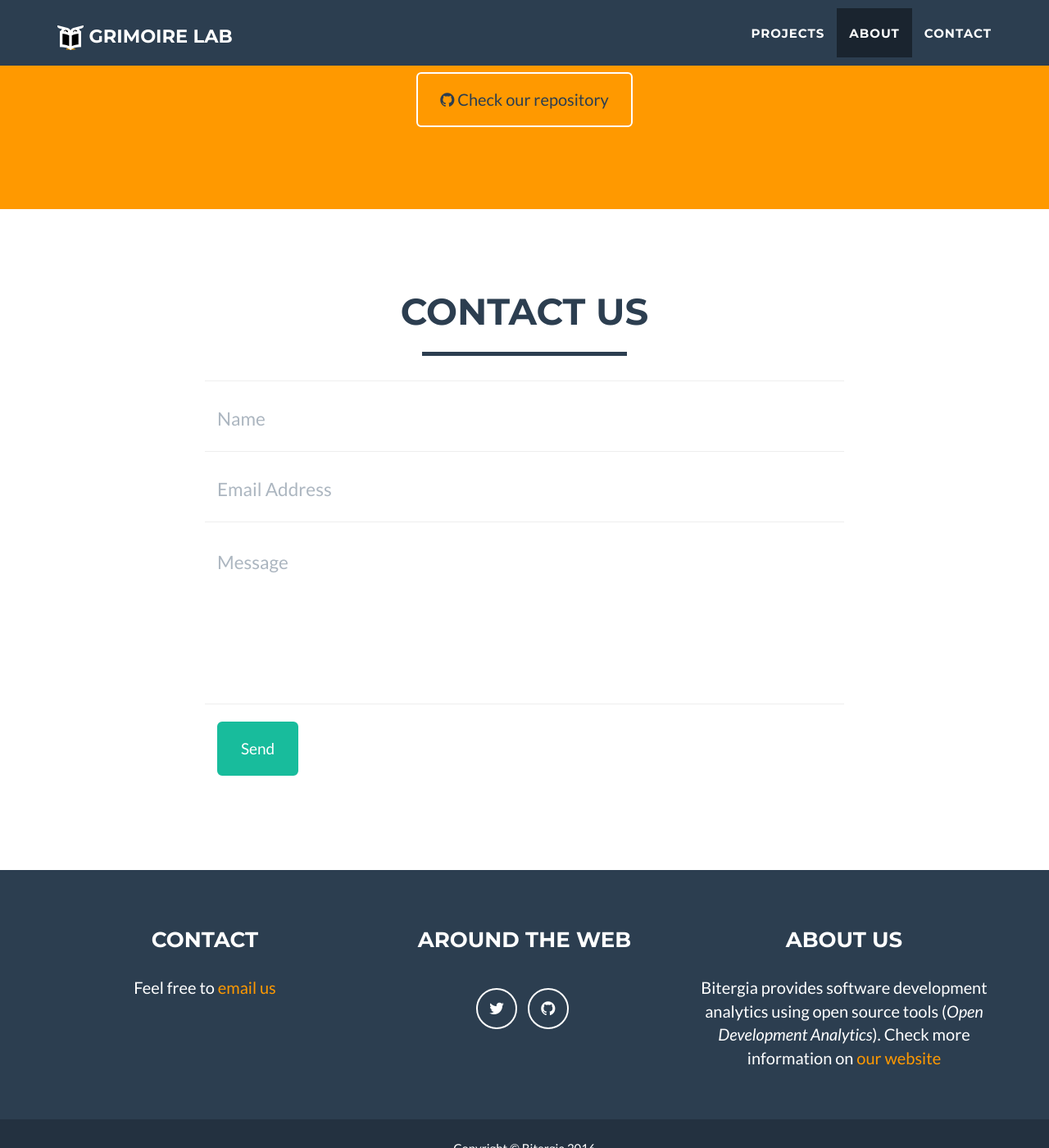
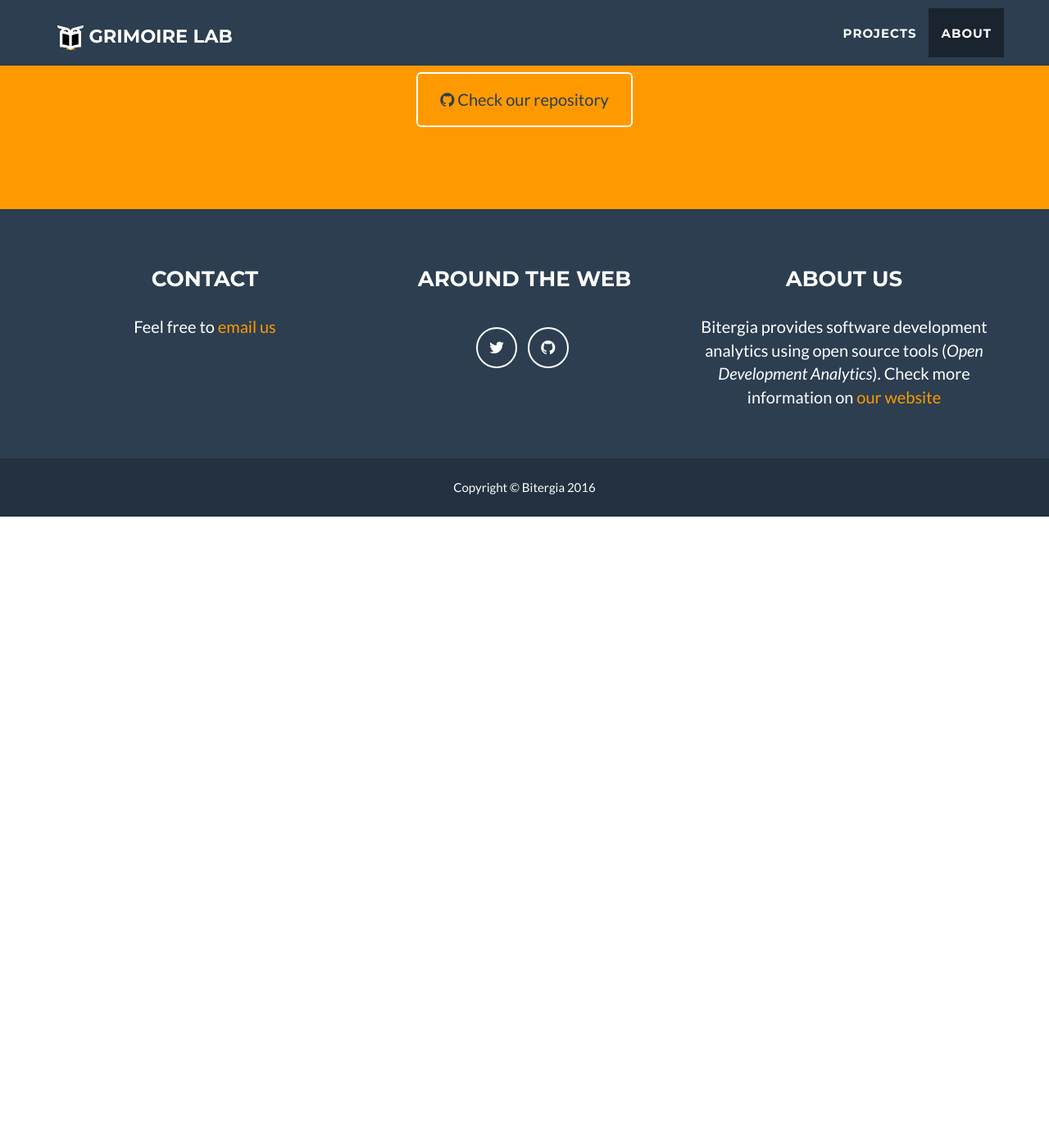
Before and after one commit to chaoss/grimoirelab, a Jekyll site: the page built from index.html, in a window 1280 px wide and 1400 px high, scrolled down 1570 px. Shown: the whole window at 82% size. Built offline with Jekyll 4.4.1, drawn with Linux system fonts in a browser that asks for light colours; nearby versions of some CDN libraries; after the commit the page ends 2200 px from its top, so only the background shows below that.

Commit message:
Remove contact form, because there is no php support in GitHub

```diff
--- a/_includes/navigation.html
+++ b/_includes/navigation.html
@@ -27,9 +27,6 @@
                     <li class="page-scroll">
                         <a href="#about">About</a>
                     </li>
-                    <li class="page-scroll">
-                        <a href="#contact">Contact</a>
-                    </li>
                 </ul>
             </div>
             <!-- /.navbar-collapse -->
--- a/_layouts/default.html
+++ b/_layouts/default.html
@@ -13,8 +13,6 @@
 
     {% include about.html %}
 
-    {% include contact.html %}
-
     {% include footer.html %}
 
     {% include js.html %}
```
